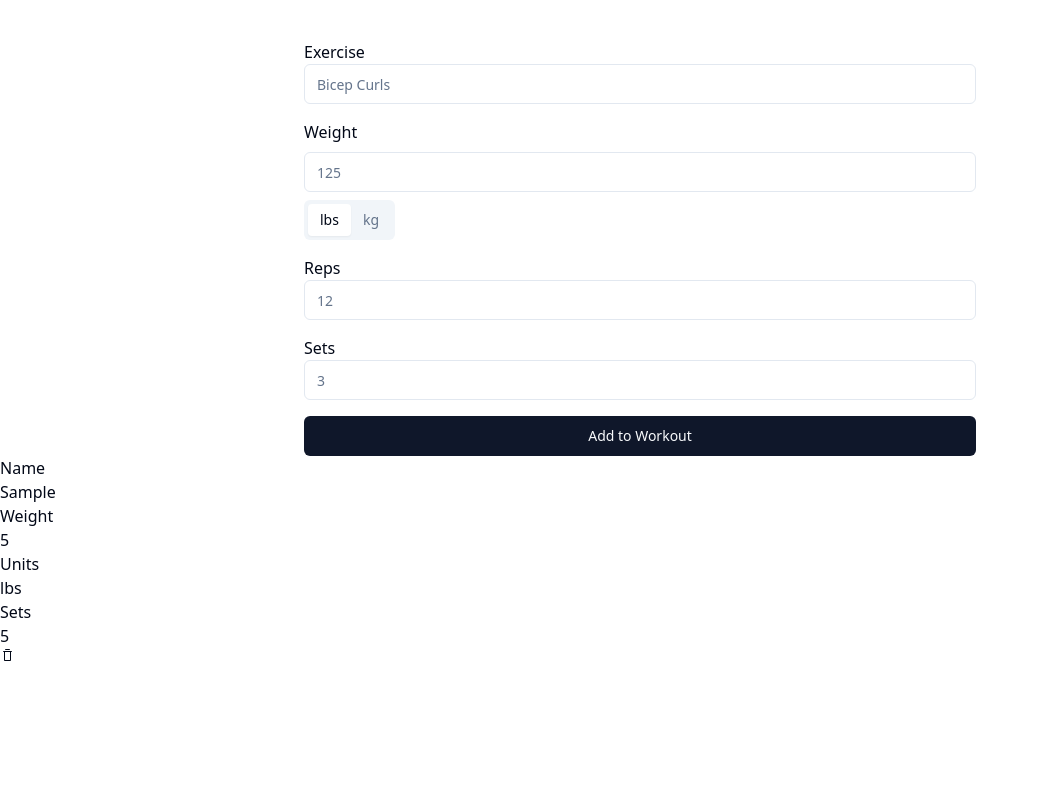
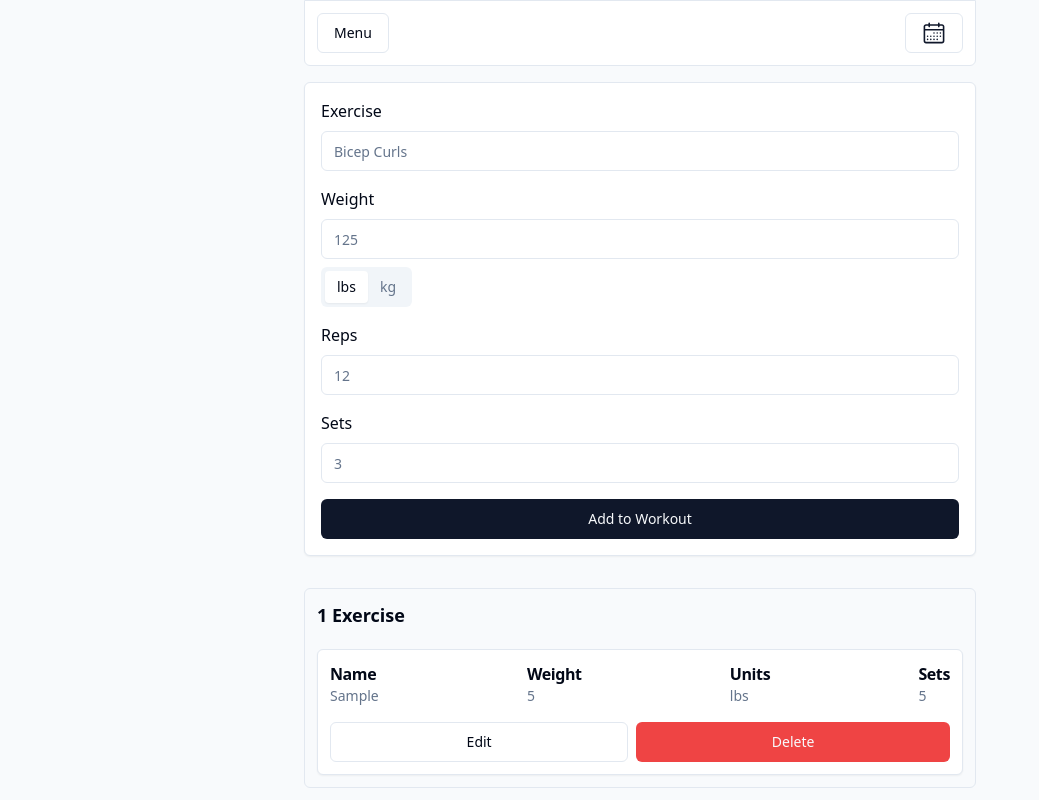
Before and after one commit to djwooster/workout-tracker, a Next.js app: page / in a window 1280 px wide. Both pictures are taken after typing "Sample", "5", "5", "5" into the empty fields and a click on the button "Add to Workout". Shown: the whole page, without its empty margins (0-1039 px from the left). Built offline with nearby package versions, Linux system fonts and the light colour scheme.

Commit message:
Massive Overhaul
Removed old styles, integrated Tailwind, and added new components

Using as much shadcn components as possible

Added nav bar, empty state, and tweaked workout summary styling

```diff
--- /dev/null
+++ b/src/app/Components/ui/EmptyState.jsx
@@ -0,0 +1,54 @@
+import React from "react";
+
+const EmptyState = () => {
+  return (
+    <div className="flex flex-col w-full h-full m-auto max-w-2xl justify-center items-center gap-4">
+      <svg
+        width="170"
+        height="111"
+        viewBox="0 0 170 111"
+        fill="none"
+        xmlns="http://www.w3.org/2000/svg"
+      >
+        <g clip-path="url(#clip0_1_11)">
+          <path
+            d="M16.7106 36.3209C13.1686 36.3209 10.2974 39.1922 10.2974 42.7341V68.3872C10.2974 71.9294 13.1686 74.8007 16.7106 74.8007C20.2525 74.8007 23.1237 71.9294 23.1237 68.3875V42.7344C23.124 39.1922 20.2525 36.3209 16.7106 36.3209Z"
+            fill="black"
+          />
+          <path
+            d="M34.8017 23.4943C31.2598 23.4943 28.3885 26.3655 28.3885 29.9075V81.2139C28.3885 84.7558 31.2598 87.627 34.8017 87.627C38.3437 87.627 41.2149 84.7558 41.2149 81.2139V29.9078C41.2152 26.3658 38.3437 23.4943 34.8017 23.4943Z"
+            fill="black"
+          />
+          <path
+            d="M153.208 36.3209C149.667 36.3209 146.795 39.1922 146.795 42.7341V68.3872C146.795 71.9291 149.667 74.8003 153.208 74.8003C156.75 74.8003 159.622 71.9294 159.622 68.3875V42.7344C159.622 39.1922 156.75 36.3209 153.208 36.3209Z"
+            fill="black"
+          />
+          <path
+            d="M135.117 23.4943C131.575 23.4943 128.704 26.3655 128.704 29.9075V81.2139C128.704 84.7558 131.575 87.627 135.117 87.627C138.659 87.627 141.53 84.7558 141.53 81.2139V29.9078C141.53 26.3658 138.659 23.4943 135.117 23.4943Z"
+            fill="black"
+          />
+          <path
+            d="M117.026 10.6678C113.484 10.6678 110.613 13.5391 110.613 17.081V39.7668H59.3064V17.081C59.3064 13.5391 56.4352 10.6678 52.8932 10.6678C49.351 10.6678 46.4797 13.5391 46.4797 17.081V42.7341V68.3871V94.0405C46.4797 97.5824 49.351 100.454 52.8929 100.454C56.4349 100.454 59.3061 97.5824 59.3061 94.0405V71.3547H110.613V94.0405C110.613 97.5824 113.484 100.454 117.026 100.454C120.568 100.454 123.439 97.5824 123.439 94.0405V68.3874V42.7344V17.081C123.439 13.5391 120.568 10.6678 117.026 10.6678ZM59.3064 59.6767V51.4446H110.613V59.6767H59.3064Z"
+            fill="black"
+          />
+        </g>
+        <defs>
+          <clipPath id="clip0_1_11">
+            <rect
+              width="170"
+              height="110"
+              fill="white"
+              transform="translate(0 0.439209)"
+            />
+          </clipPath>
+        </defs>
+      </svg>
+
+      <h3 className="text-xl font-normal tracking-tight text-stone-400">
+        No workouts yet
+      </h3>
+    </div>
+  );
+};
+
+export default EmptyState;
--- /dev/null
+++ b/src/app/Components/ui/Main-Nav.jsx
@@ -0,0 +1,20 @@
+import Link from "next/link";
+import React from "react";
+
+import { CalendarIcon } from "@radix-ui/react-icons";
+import { Button } from "./Button";
+
+const MainNav = () => {
+  return (
+    <nav className="flex flex-row w-full h-full m-auto max-w-2xl p-3 justify-between sticky top-0 z-50 bg-white border rounded-b-md">
+      <Button variant="outline">Menu</Button>
+      <Link href="/">
+        <Button variant="outline">
+          <CalendarIcon className="w-6 h-6 text-primary" />
+        </Button>
+      </Link>
+    </nav>
+  );
+};
+
+export default MainNav;
--- a/src/app/Components/ui/Workout.jsx
+++ b/src/app/Components/ui/Workout.jsx
@@ -1,26 +1,46 @@
 import { TrashIcon } from "@radix-ui/react-icons";
+import { Button } from "./Button";
 
 export default function Workout({ workout, onDelete }) {
   return (
-    <div className="workout">
-      <div className="small-container">
-        <h5>Name</h5>
-        <p>{workout.exercise}</p>
+    <div className="flex flex-col w-full gap-4 p-3 border rounded-md shadow-sm bg-white ">
+      <div className="flex flex-row h-full gap-8 justify-between">
+        <div className="flex flex-col">
+          <h4 className="scroll-m-20 text-base font-semibold tracking-tight">
+            Name
+          </h4>
+          <p className="text-sm text-muted-foreground">{workout.exercise}</p>
         </div>
         <div className="small-container">
-        <h5>Weight</h5>
-        <p>{workout.weight}</p>
+          <h4 className="scroll-m-20 text-base font-semibold tracking-tight">
+            Weight
+          </h4>
+          <p className="text-sm text-muted-foreground">{workout.weight}</p>
         </div>
         <div className="small-container">
-        <h5>Units</h5>
-        <p>{workout.unit}</p>
+          <h4 className="scroll-m-20 text-base font-semibold tracking-tight">
+            Units
+          </h4>
+          <p className="text-sm text-muted-foreground">{workout.unit}</p>
         </div>
         <div className="small-container">
-        <h5>Sets</h5>
-        <p>{workout.sets}</p>
+          <h4 className="scroll-m-20 text-base font-semibold tracking-tight">
+            Sets
+          </h4>
+          <p className="text-sm text-muted-foreground">{workout.sets}</p>
         </div>
-      <div className="close-icon" onClick={() => onDelete(workout.id)}>
-        <TrashIcon className="btn-icon" />
+      </div>
+      <div className="flex flex-row gap-2">
+        <Button variant="outline" className="gap-2 flex-grow">
+          Edit
+        </Button>
+        <Button
+          variant="destructive"
+          className="gap-2 flex-grow"
+          onClick={() => onDelete(workout.id)}
+        >
+          Delete
+        </Button>
       </div>
     </div>
   );
--- a/src/app/Components/ui/WorkoutForm.jsx
+++ b/src/app/Components/ui/WorkoutForm.jsx
@@ -37,12 +37,14 @@
   };
 
   return (
-    <form className="flex flex-col gap-4" onSubmit={handleSubmit}>
-      <div className="input-box">
+    <form
+      className="flex flex-col gap-4 p-4 border rounded-md shadow-sm bg-white "
+      onSubmit={handleSubmit}
+    >
+      <div className="flex flex-col gap-2">
         <label htmlFor="exercise">Exercise</label>
         <Input
           id="exercise"
-          className="text-Input"
           type="text"
           placeholder="Bicep Curls"
           value={exercise}
@@ -69,7 +71,7 @@
           </TabsList>
         </Tabs>
       </div>
-      <div className="input-box">
+      <div className="flex flex-col gap-2">
         <label htmlFor="reps">Reps</label>
         <Input
           id="reps"
@@ -79,7 +81,7 @@
           onChange={(e) => setReps(e.target.value)}
         ></Input>
       </div>
-      <div className="input-box">
+      <div className="flex flex-col gap-2">
         <label htmlFor="sets">Sets</label>
         <Input
           id="sets"
--- a/src/app/Components/ui/WorkoutSummary.jsx
+++ b/src/app/Components/ui/WorkoutSummary.jsx
@@ -2,12 +2,17 @@
 
 export default function WorkoutSummary({ workouts, onDelete }) {
   return (
-    <ul>
-      {workouts.map((workout) => (
-        <li key={workout.id}>
-          <Workout workout={workout} onDelete={onDelete} />
-        </li>
-      ))}
-    </ul>
+    <div className="flex flex-col h-full w-full gap-1 mt-4 m-auto border rounded-md justify-center p-3 ">
+      <h4 className="text-lg font-semibold">
+        {workouts.length} {workouts.length === 1 ? "Exercise" : "Exercises"}
+      </h4>
+      <ul className="flex flex-col h-full w-full gap-4 mt-4 justify-center ">
+        {workouts.map((workout) => (
+          <li key={workout.id} className="w-full">
+            <Workout workout={workout} onDelete={onDelete} />
+          </li>
+        ))}
+      </ul>
+    </div>
   );
 }
--- a/src/app/layout.js
+++ b/src/app/layout.js
@@ -1,5 +1,6 @@
 import { Inter } from "next/font/google";
 import "./styles/globals.css";
+import MainNav from "./components/ui/Main-Nav";
 
 const inter = Inter({ subsets: ["latin"] });
 
@@ -11,7 +12,10 @@
 export default function RootLayout({ children }) {
   return (
     <html lang="en">
-      <body>{children}</body>
+      <body className="bg-slate-50">
+        <MainNav />
+        {children}
+      </body>
     </html>
   );
 }
--- a/src/app/page.js
+++ b/src/app/page.js
@@ -4,6 +4,7 @@
 
 import WorkoutForm from "./Components/ui/WorkoutForm";
 import WorkoutSummary from "./Components/ui/WorkoutSummary";
+import EmptyState from "./components/ui/EmptyState";
 
 export default function Home() {
   const [workouts, setWorkOuts] = useState([]);
@@ -33,16 +34,24 @@
 
   return (
     <>
-      <main className="flex flex-col max-w-2xl mx-auto pt-10">
+      <main className="flex flex-col max-w-2xl mx-auto mt-4 gap-4">
         <WorkoutForm onAddWorkout={addWorkout} />
+
+        <div
+          id="wosummary"
+          className="flex flex-row w-full h-full m-auto max-w-2xl gap-2"
+        >
+          {workouts.length > 0 ? (
+            <WorkoutSummary
+              workouts={workouts}
+              onAddWorkout={addWorkout}
+              onDelete={handleDelete}
+            />
+          ) : (
+            <EmptyState />
+          )}
+        </div>
       </main>
-      <div className="summary-container">
-        <WorkoutSummary
-          workouts={workouts}
-          onAddWorkout={addWorkout}
-          onDelete={handleDelete}
-        />
-      </div>
     </>
   );
 }
```
Also changed, not shown: public/assets/workout-empty-state.svg (added). Lines whose indentation alone changed are shown as unchanged.
